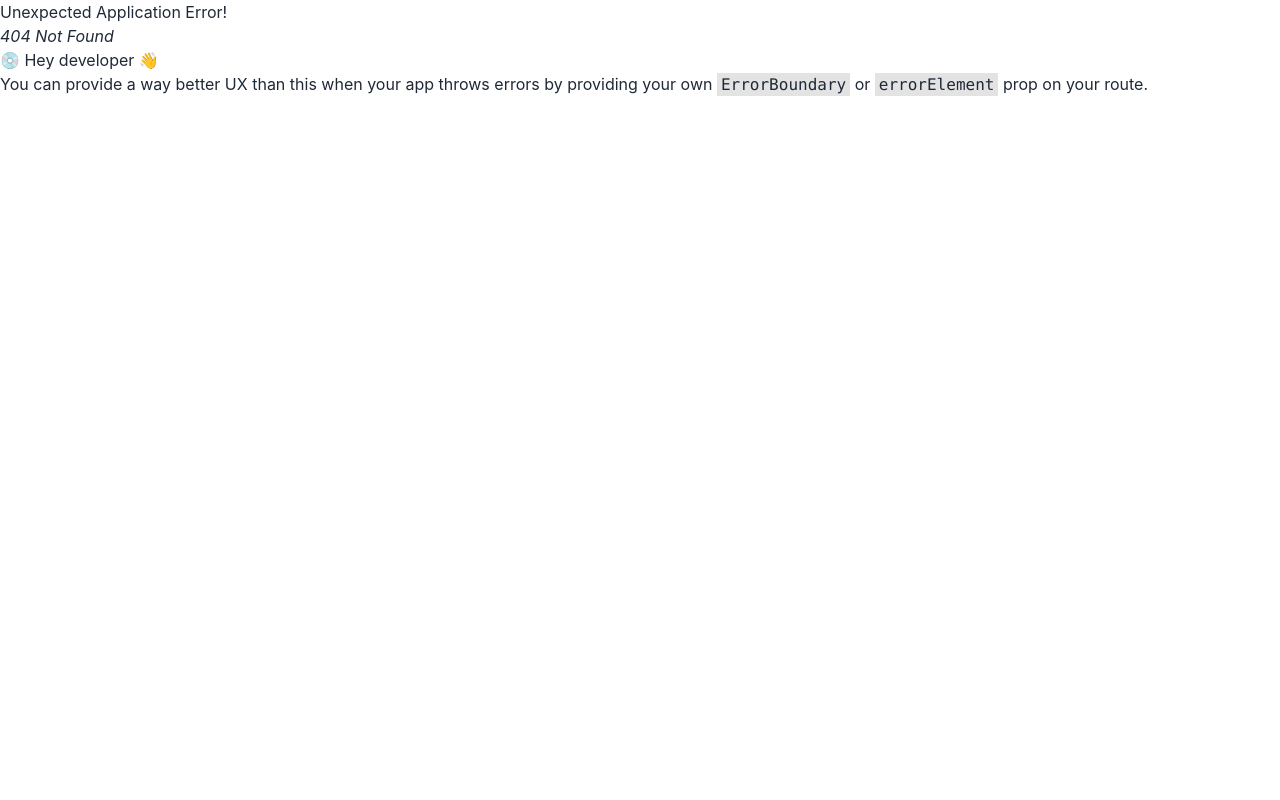
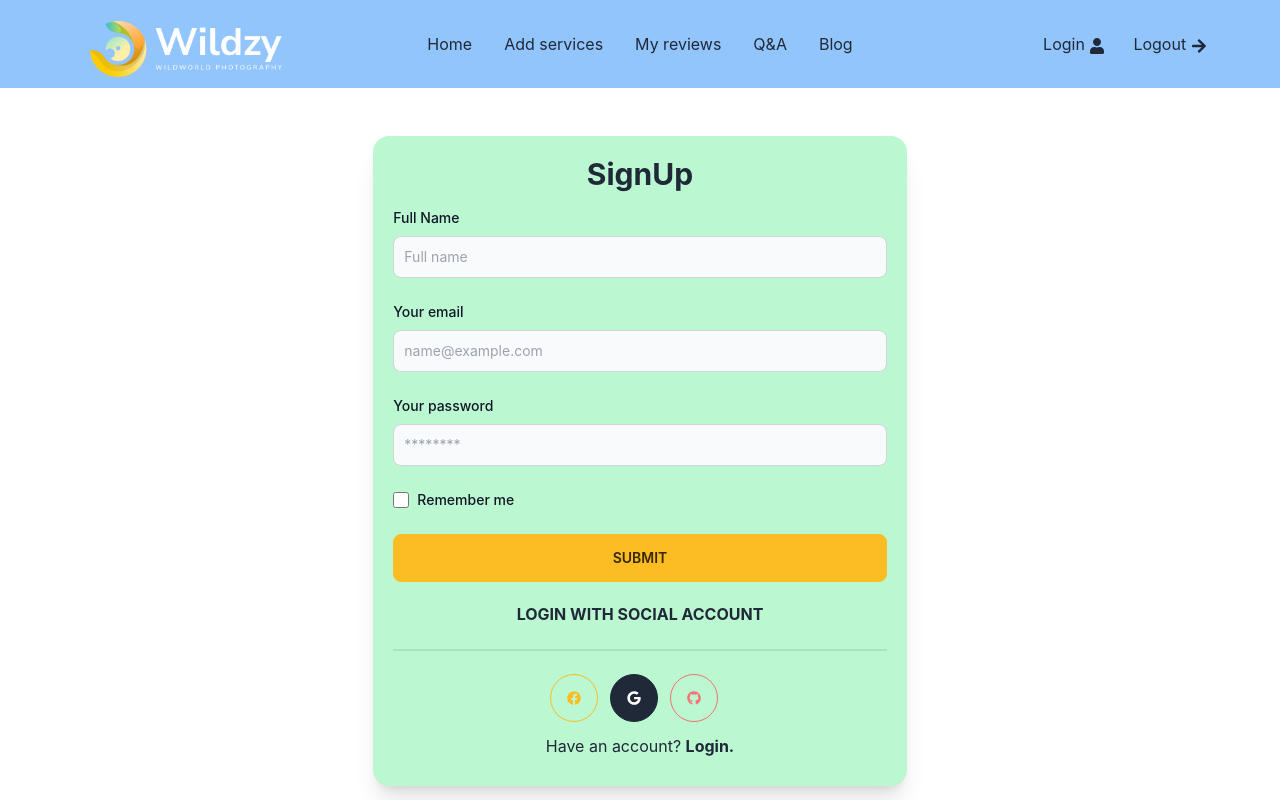
Before and after one commit to hamimhossain1/wildzy-client, a React (Create React App) app: page /signup in a window 1280 px wide. Before the commit this address had no page. Shown: the top 800 px of the page. Built offline with nearby package versions, Linux system fonts and the light colour scheme.

Commit message:
signpu and signin done

```diff
--- a/package.json
+++ b/package.json
@@ -11,6 +11,7 @@
     "react": "^18.2.0",
     "react-dom": "^18.2.0",
     "react-hot-toast": "^2.4.0",
+    "react-icons": "^4.6.0",
     "react-router-dom": "^6.4.3",
     "react-scripts": "5.0.1",
     "web-vitals": "^2.1.4"
--- a/public/index.html
+++ b/public/index.html
@@ -24,7 +24,7 @@
       work correctly both with client-side routing and a non-root public URL.
       Learn how to configure a non-root public URL by running `npm run build`.
     -->
-    <title>React App</title>
+    <title>Wildzy</title>
   </head>
   <body>
     <noscript>You need to enable JavaScript to run this app.</noscript>
--- a/src/Pages/Login/Login.js
+++ b/src/Pages/Login/Login.js
@@ -1,9 +1,51 @@
 import React from 'react';
+import { FaFacebook, FaGithub, FaGoogle } from 'react-icons/fa';
+import { Link } from 'react-router-dom';
 
 const Login = () => {
     return (
-        <div>
-            <h3>This is Login section</h3>
+        <div className='mt-12 mb-12'>
+            <div className="card w-5/12 bg-green-200 shadow-xl p-5 mx-auto">
+                <h3 className='text-3xl font-bold text-center mb-4'>Login</h3>
+
+                <form>
+                    <div class="mb-6">
+                        <label for="email" className="block mb-2 text-sm font-medium text-gray-900 dark:text-gray-300">Your email</label>
+                        <input type="email" id="email" name="name" className="bg-gray-50 border border-gray-300 text-gray-900 text-sm rounded-lg focus:ring-blue-500 focus:border-blue-500 block w-full p-2.5 dark:bg-gray-700 dark:border-gray-600 dark:placeholder-gray-400 dark:text-white dark:focus:ring-blue-500 dark:focus:border-blue-500" placeholder="name@example.com" required="" />
+                    </div>
+
+
+
+                    <div class="mb-6">
+                        <label for="password" className="block mb-2 text-sm font-medium text-gray-900 dark:text-gray-300">Your password</label>
+                        <input type="password" id="password" className="bg-gray-50 border border-gray-300 text-gray-900 text-sm rounded-lg focus:ring-blue-500 focus:border-blue-500 block w-full p-2.5 dark:bg-gray-700 dark:border-gray-600 dark:placeholder-gray-400 dark:text-white dark:focus:ring-blue-500 dark:focus:border-blue-500" placeholder='********' required="" />
+                    </div>
+                    <div className="flex items-start mb-6">
+                        <div class="flex items-center h-5">
+                            <input id="remember" type="checkbox" value="" className="w-4 h-4 bg-gray-50 rounded border border-gray-300 focus:ring-3 focus:ring-blue-300 dark:bg-gray-700 dark:border-gray-600 dark:focus:ring-blue-600 dark:ring-offset-gray-800" required="" />
+                        </div>
+                        <label for="remember" className="ml-2 text-sm font-medium text-gray-900 dark:text-gray-300">Remember me</label>
+                    </div>
+
+                    <button className="btn btn-warning w-full">Submit</button>
+
+                    <p className='mt-2'>Forget Password?</p>
+
+                    <p className='uppercase text-center font-bold mt-5 '>Login with social account</p>
+
+                    <div className="divider"></div>
+
+                    <div className='flex justify-center'>
+                    <button className="btn btn-outline btn-warning btn-circle mr-3" ><FaFacebook></FaFacebook></button>
+                    <button className="btn btn-outline btn-active btn-circle mr-3" ><FaGoogle></FaGoogle></button>
+                    <button className="btn btn-outline btn-error btn-circle mr-3" ><FaGithub></FaGithub></button>
+                    </div>
+
+                    <p className='text-center mt-3 mb-2'>Don't have an account yet? <Link to="/signup" className='text-decoration-none font-bold text-danger'>SignUp.</Link></p>
+                </form>
+            </div>
+
+
         </div>
     );
 };
--- a/src/Pages/Shared/Footer/Footer.js
+++ b/src/Pages/Shared/Footer/Footer.js
@@ -2,7 +2,7 @@ import React from 'react';
 
 const Footer = () => {
     return (
-        <footer className="footer footer-center p-10 bg-neutral text-primary-content">
+        <footer className="footer footer-center p-10 bg-info text-primary-content">
             <div>
                 <svg width="50" height="50" viewBox="0 0 24 24" xmlns="http://www.w3.org/2000/svg" fillRule="evenodd" clipRule="evenodd" className="inline-block fill-current"><path d="M22.672 15.226l-2.432.811.841 2.515c.33 1.019-.209 2.127-1.23 2.456-1.15.325-2.148-.321-2.463-1.226l-.84-2.518-5.013 1.677.84 2.517c.391 1.203-.434 2.542-1.831 2.542-.88 0-1.601-.564-1.86-1.314l-.842-2.516-2.431.809c-1.135.328-2.145-.317-2.463-1.229-.329-1.018.211-2.127 1.231-2.456l2.432-.809-1.621-4.823-2.432.808c-1.355.384-2.558-.59-2.558-1.839 0-.817.509-1.582 1.327-1.846l2.433-.809-.842-2.515c-.33-1.02.211-2.129 1.232-2.458 1.02-.329 2.13.209 2.461 1.229l.842 2.515 5.011-1.677-.839-2.517c-.403-1.238.484-2.553 1.843-2.553.819 0 1.585.509 1.85 1.326l.841 2.517 2.431-.81c1.02-.33 2.131.211 2.461 1.229.332 1.018-.21 2.126-1.23 2.456l-2.433.809 1.622 4.823 2.433-.809c1.242-.401 2.557.484 2.557 1.838 0 .819-.51 1.583-1.328 1.847m-8.992-6.428l-5.01 1.675 1.619 4.828 5.011-1.674-1.62-4.829z"></path></svg>
                 <p className="font-bold">
--- a/src/Pages/Shared/Header/Header.js
+++ b/src/Pages/Shared/Header/Header.js
@@ -1,6 +1,7 @@
 import React from 'react';
 import { Link } from 'react-router-dom';
 import logo from '../../../Assets/logo.png'
+import {FaArrowRight, FaBeer, FaUser} from 'react-icons/fa';
 
 const Header = () => {
     return (
@@ -13,9 +14,9 @@ const Header = () => {
                         </label>
                         <ul tabIndex={0} className="menu menu-compact dropdown-content mt-3 p-2 shadow bg-base-100 rounded-box w-52">
                             <li><Link to='/home'>Home</Link></li>
-                            <li><Link>Item 1</Link></li>
-                            <li><Link>Item 1</Link></li>
-                            <li><Link>Item 1</Link></li>
+                            <li><Link>Add services</Link></li>
+                            <li><Link>My reviews</Link></li>
+                            <li><Link>Q&A</Link></li>
                             <li><Link to='/blog'>Blog</Link></li>
 
 
@@ -26,16 +27,18 @@ const Header = () => {
                 <div className="navbar-center hidden lg:flex">
                     <ul className="menu menu-horizontal p-0">
                         <li><Link to='/home'>Home</Link></li>
-                        <li><Link>Item 1</Link></li>
-                        <li><Link>Item 1</Link></li>
-                        <li><Link>Item 1</Link></li>
+                        <li><Link>Add services</Link></li>
+                        <li><Link>My reviews</Link></li>
+                        <li><Link>Q&A</Link></li>
                         <li><Link to='/blog'>Blog</Link></li>
 
 
                     </ul>
                 </div>
                 <div className="navbar-end">
-                    <Link className="btn">Get started</Link>
+                    {/* <p className='mr-7'>Name: <FaUser className='inline-block'></FaUser></p> */}
+                    <Link to='/login' className="mr-7">Login <FaUser className='inline-block'></FaUser> </Link>
+                    <Link className="">Logout <FaArrowRight className='inline-block'></FaArrowRight> </Link>
                 </div>
             </div>
         </div>
--- a/src/Pages/SignUp/SignUp.js
+++ b/src/Pages/SignUp/SignUp.js
@@ -1,9 +1,52 @@
 import React from 'react';
+import { FaFacebook, FaGithub, FaGoogle } from 'react-icons/fa';
+import { Link } from 'react-router-dom';
 
 const SignUp = () => {
     return (
-        <div>
-            <h3>This is signup</h3>
+        <div className='mt-12 mb-12'>
+            <div className="card w-5/12 bg-green-200 shadow-xl p-5 mx-auto">
+                <h3 className='text-3xl font-bold text-center mb-4'>SignUp</h3>
+
+                <form>
+                    <div class="mb-6">
+                        <label for="name" className="block mb-2 text-sm font-medium text-gray-900 dark:text-gray-300">Full Name</label>
+                        <input type="text" id="name" name="name" className="bg-gray-50 border border-gray-300 text-gray-900 text-sm rounded-lg focus:ring-blue-500 focus:border-blue-500 block w-full p-2.5 dark:bg-gray-700 dark:border-gray-600 dark:placeholder-gray-400 dark:text-white dark:focus:ring-blue-500 dark:focus:border-blue-500" placeholder="Full name" required="" />
+                    </div>
+
+                    <div class="mb-6">
+                        <label for="email" className="block mb-2 text-sm font-medium text-gray-900 dark:text-gray-300">Your email</label>
+                        <input type="email" id="email" name="email" className="bg-gray-50 border border-gray-300 text-gray-900 text-sm rounded-lg focus:ring-blue-500 focus:border-blue-500 block w-full p-2.5 dark:bg-gray-700 dark:border-gray-600 dark:placeholder-gray-400 dark:text-white dark:focus:ring-blue-500 dark:focus:border-blue-500" placeholder="name@example.com" required="" />
+                    </div>
+
+                    <div class="mb-6">
+                        <label for="password" className="block mb-2 text-sm font-medium text-gray-900 dark:text-gray-300">Your password</label>
+                        <input type="password" id="password" name="password" className="bg-gray-50 border border-gray-300 text-gray-900 text-sm rounded-lg focus:ring-blue-500 focus:border-blue-500 block w-full p-2.5 dark:bg-gray-700 dark:border-gray-600 dark:placeholder-gray-400 dark:text-white dark:focus:ring-blue-500 dark:focus:border-blue-500" placeholder='********' required="" />
+                    </div>
+                    <div className="flex items-start mb-6">
+                        <div class="flex items-center h-5">
+                            <input id="remember" type="checkbox" value="" className="w-4 h-4 bg-gray-50 rounded border border-gray-300 focus:ring-3 focus:ring-blue-300 dark:bg-gray-700 dark:border-gray-600 dark:focus:ring-blue-600 dark:ring-offset-gray-800" required="" />
+                        </div>
+                        <label for="remember" className="ml-2 text-sm font-medium text-gray-900 dark:text-gray-300">Remember me</label>
+                    </div>
+
+                    <button className="btn btn-warning w-full">Submit</button>
+
+                    <p className='uppercase text-center font-bold mt-5 '>Login with social account</p>
+
+                    <div className="divider"></div>
+
+                    <div className='flex justify-center'>
+                        <button className="btn btn-outline btn-warning btn-circle mr-3" ><FaFacebook></FaFacebook></button>
+                        <button className="btn btn-outline btn-active btn-circle mr-3" ><FaGoogle></FaGoogle></button>
+                        <button className="btn btn-outline btn-error btn-circle mr-3" ><FaGithub></FaGithub></button>
+                    </div>
+
+                    <p className='text-center mt-3 mb-2'>Have an account? <Link to="/login" className='text-decoration-none font-bold text-danger'>Login.</Link></p>
+                </form>
+            </div>
+
+
         </div>
     );
 };
```
Also changed, not shown: src/Router/Routes.js (+9 -0 lines), 2 other files (tests, documents, lock files or other folders).
